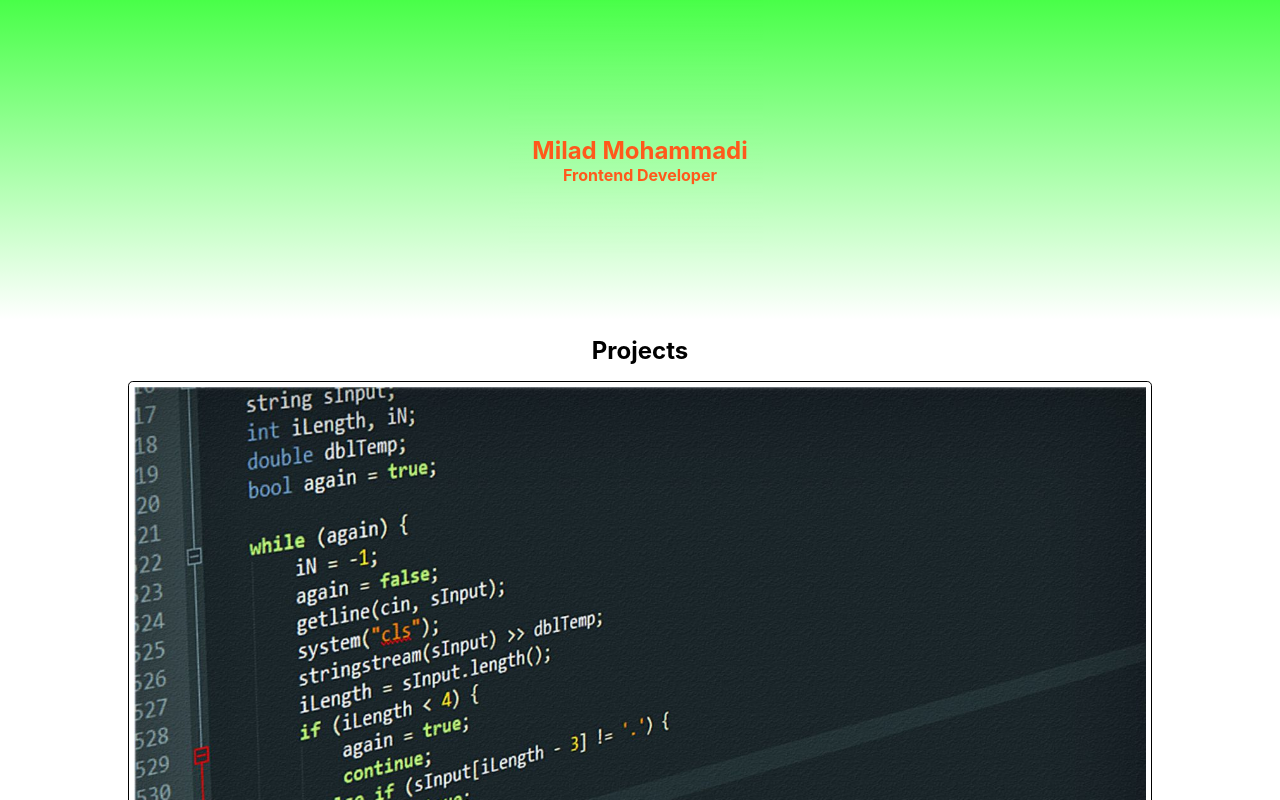
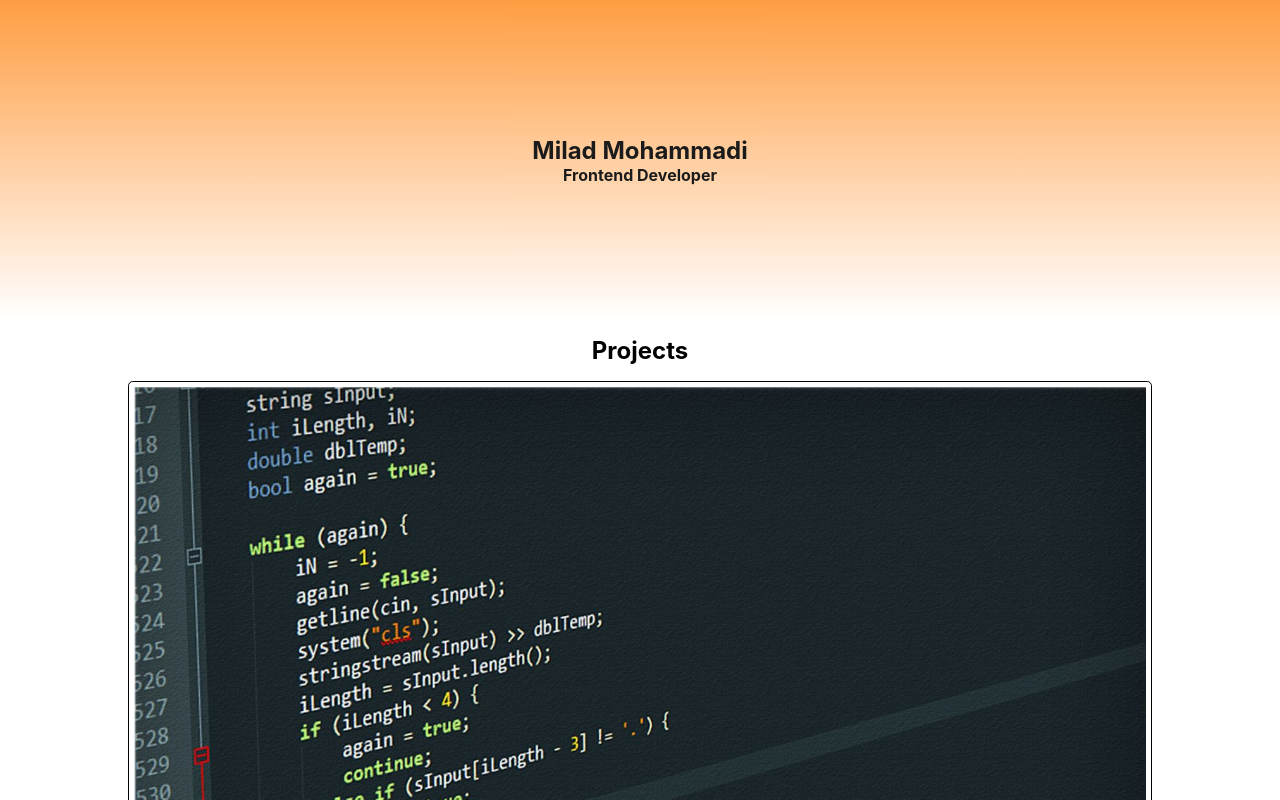
Before and after one commit to phymilad/portfolio, a React (Create React App) app: page / in a window 1280 px wide. Shown: the top 800 px of the page. Built offline with nearby package versions, Linux system fonts and the light colour scheme.

Commit message:
before changing introduction

```diff
--- a/src/components/pages/Home.module.css
+++ b/src/components/pages/Home.module.css
@@ -17,23 +17,22 @@
   flex-direction: column;
   justify-content: center;
   align-items: center;
-  /* background-image: url("../../../public/bg1.jpeg"); */
   background-image: linear-gradient(
     to bottom,
-    rgba(50, 255, 50, 1),
-    rgba(0, 255, 0, 0)
+    rgb(255, 145, 43),
+    rgba(0, 0, 0, 0)
   );
   background-position: top left 5%;
   opacity: 0.89;
 }
 
 .introduction h1 {
-  color: orangered;
+  color: black;
   display: block;
 }
 
 .introduction h4 {
-  color: orangered;
+  color: black;
   display: block;
 }
 
```
Also changed, not shown: 1 other file (tests, documents, lock files or other folders).
